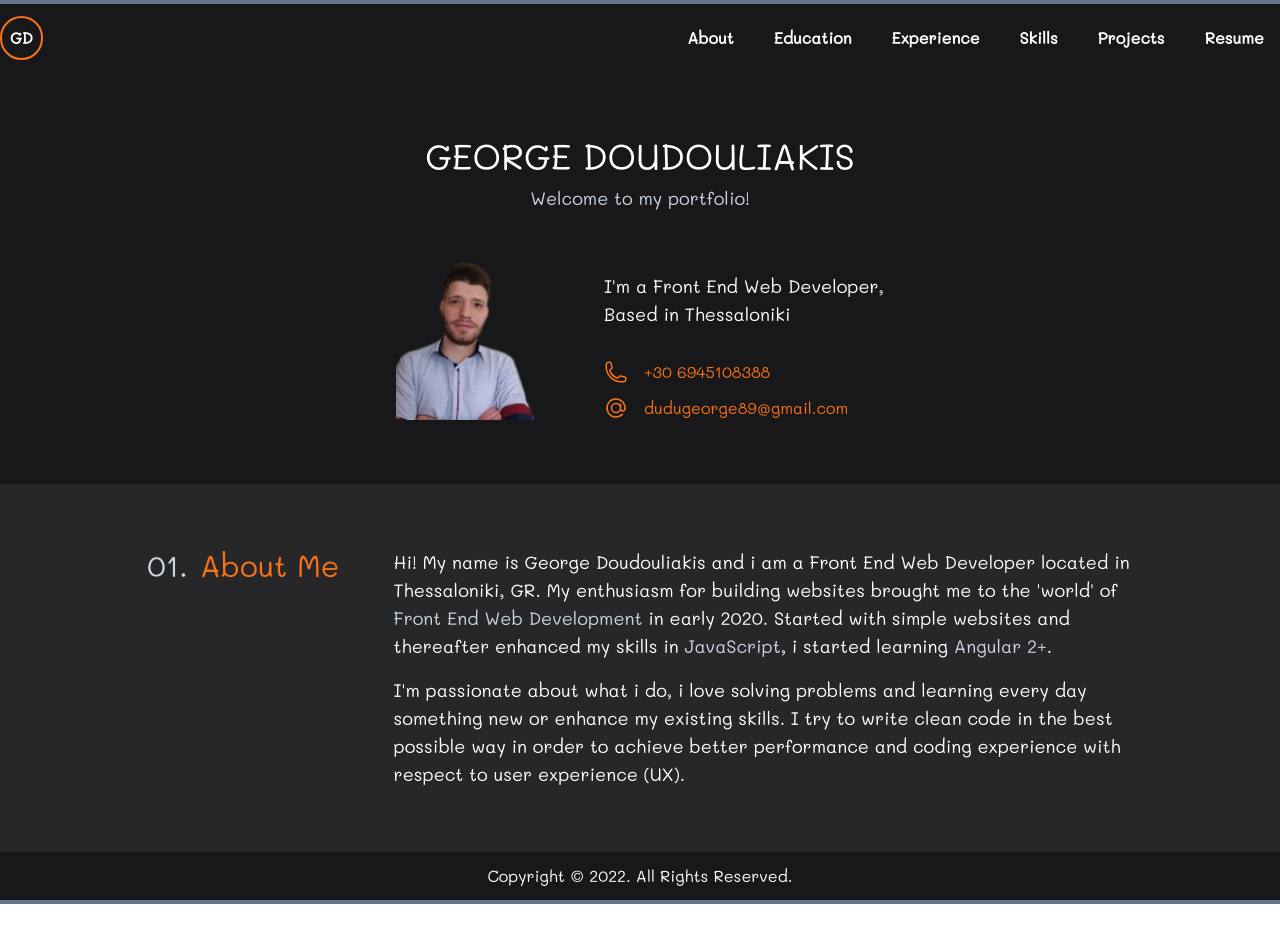
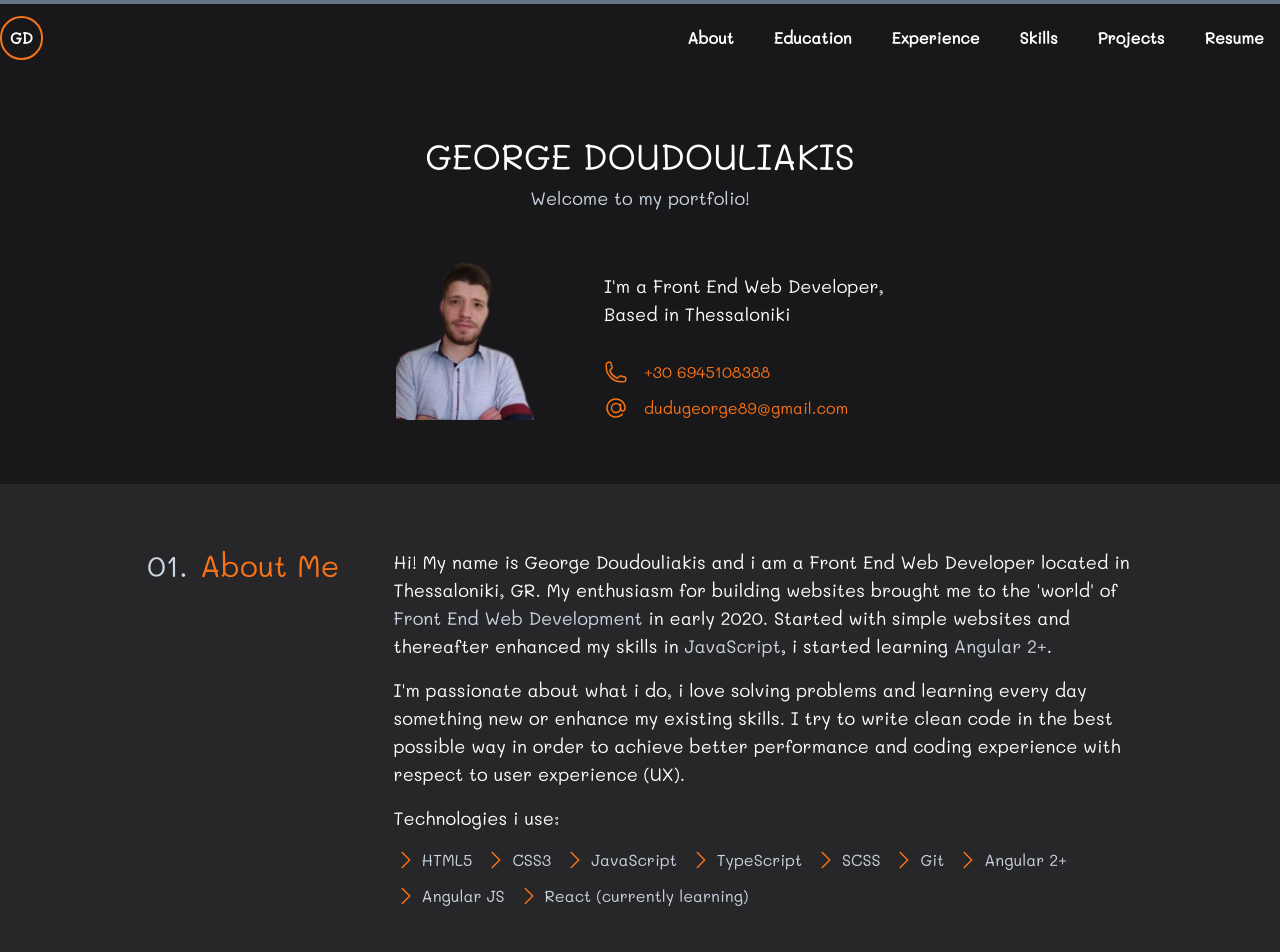
Before and after one commit to GeorgiosDoudouliakis/portfolio-v2, a React (Create React App) app: page / in a window 1280 px wide. Shown: the top 952 px of the page. Before the commit the page ends 904 px from the top, so only its background shows below. Built offline with nearby package versions, Linux system fonts and the light colour scheme.

Commit message:
feat: Add a list with technologies

```diff
--- a/src/components/about/About.js
+++ b/src/components/about/About.js
@@ -1,4 +1,6 @@
 export default function About() {
+    const technologies = ["HTML5", "CSS3", "JavaScript", "TypeScript", "SCSS", "Git", "Angular 2+", "Angular JS", "React (currently learning)"];
+
     return (
       <section id="about" className="flex justify-center align-middle py-10 px-6 bg-zinc-800 md:py-14 md:px-0 lg:py-16">
             <div className="px-6 lg:flex lg:justify-center">
@@ -7,8 +9,19 @@ export default function About() {
                     <span className="text-orange-500">About Me</span>
                 </h2>
                 <div className="text-center text-white lg:text-left lg:w-3/5">
-                    <p className="pb-4 xl:text-lg">Hi! My name is George Doudouliakis and i am a Front End Web Developer located in Thessaloniki, GR. My enthusiasm for building websites brought me to the 'world' of <span className="text-slate-300">Front End Web Development</span> in early 2020. Started with simple websites and thereafter enhanced my  skills in <span className="text-slate-300">JavaScript</span>, i started learning <span className="text-slate-300">Angular 2+</span>.</p>
-                    <p className="xl:text-lg">I'm passionate about what i do, i love solving problems and learning every day something new or enhance my existing skills. I try to write clean code in the best possible way in order to achieve better performance and coding experience with respect to user experience (UX).</p>
+                    <p className="mb-4 xl:text-lg">Hi! My name is George Doudouliakis and i am a Front End Web Developer located in Thessaloniki, GR. My enthusiasm for building websites brought me to the 'world' of <span className="text-slate-300">Front End Web Development</span> in early 2020. Started with simple websites and thereafter enhanced my  skills in <span className="text-slate-300">JavaScript</span>, i started learning <span className="text-slate-300">Angular 2+</span>.</p>
+                    <p className="mb-4 xl:text-lg">I'm passionate about what i do, i love solving problems and learning every day something new or enhance my existing skills. I try to write clean code in the best possible way in order to achieve better performance and coding experience with respect to user experience (UX).</p>
+                    <p className="mb-4 xl:text-lg">Technologies i use:</p>
+                    <ul>
+                        {
+                            technologies.map((technology, index) => <li key={index} className="inline-flex align-middle mr-3 mb-3">
+                                <svg xmlns="http://www.w3.org/2000/svg" fill="none" viewBox="0 0 24 24" strokeWidth={1.5} stroke="currentColor" className="w-6 h-6 mr-1 text-orange-500">
+                                    <path strokeLinecap="round" strokeLinejoin="round" d="M8.25 4.5l7.5 7.5-7.5 7.5" />
+                                </svg>
+                                <span className="text-slate-300 text-sm md:text-base">{technology}</span>
+                            </li>)
+                        }
+                    </ul>
                 </div>
             </div>
       </section>
```
